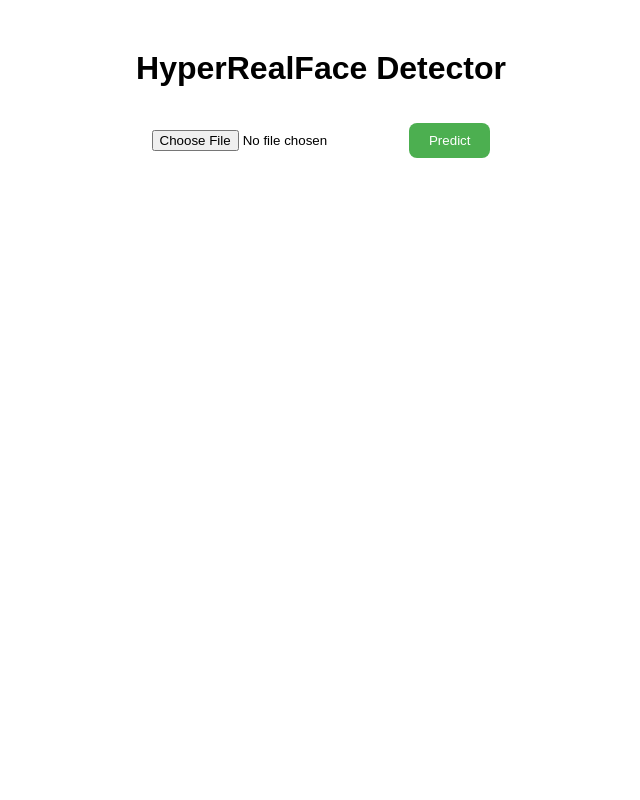
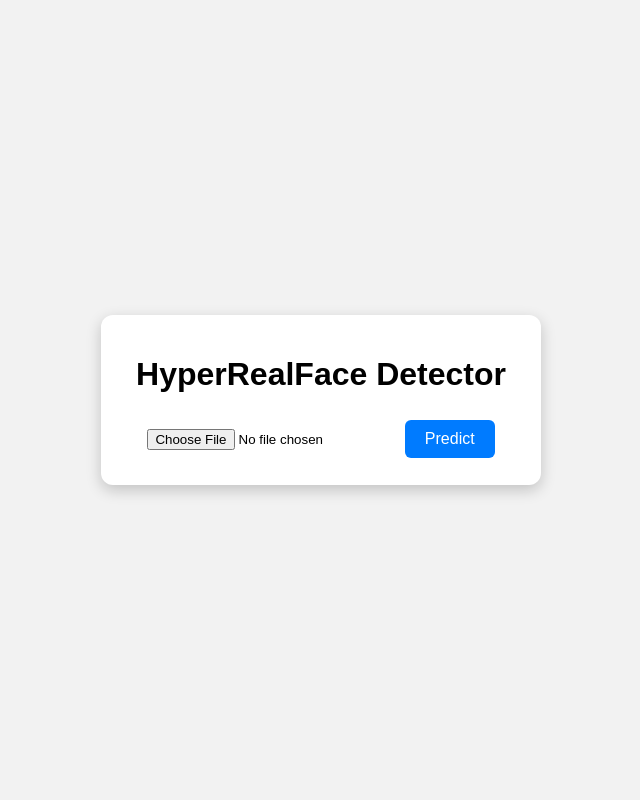
Before and after one commit to calvinjames815-eng/HyperRealFaceWeb, a Flask app: page / in a window 1280 px wide. Shown: the whole page, without its empty margins (319-959 px from the left). Run offline with Flask 3, Linux system fonts and the light colour scheme.

Commit message:
Update style.css

```diff
--- a/static/style.css
+++ b/static/style.css
@@ -1,20 +1,43 @@
 body {
-  font-family: Arial, sans-serif;
-  text-align: center;
-  margin-top: 50px;
+    font-family: Arial, sans-serif;
+    background: #f2f2f2;
+    display: flex;
+    justify-content: center;
+    align-items: center;
+    min-height: 100vh;
+    margin: 0;
 }
-h2 {
-  color: #333;
+
+.container {
+    background: #fff;
+    padding: 20px;
+    border-radius: 12px;
+    box-shadow: 0 5px 15px rgba(0,0,0,0.2);
+    width: 90%;
+    max-width: 400px;
+    text-align: center;
 }
+
+input[type="file"] {
+    margin: 15px 0;
+}
+
 button {
-  background: #4CAF50;
-  color: white;
-  padding: 10px 20px;
-  border: none;
-  margin-top: 15px;
-  cursor: pointer;
-  border-radius: 8px;
+    padding: 10px 20px;
+    background: #007BFF;
+    border: none;
+    color: #fff;
+    font-size: 16px;
+    border-radius: 6px;
+    cursor: pointer;
 }
+
 button:hover {
-  background: #45a049;
+    background: #0056b3;
 }
+
+img {
+    margin-top: 10px;
+    max-width: 100%;
+    border-radius: 8px;
+}
```
